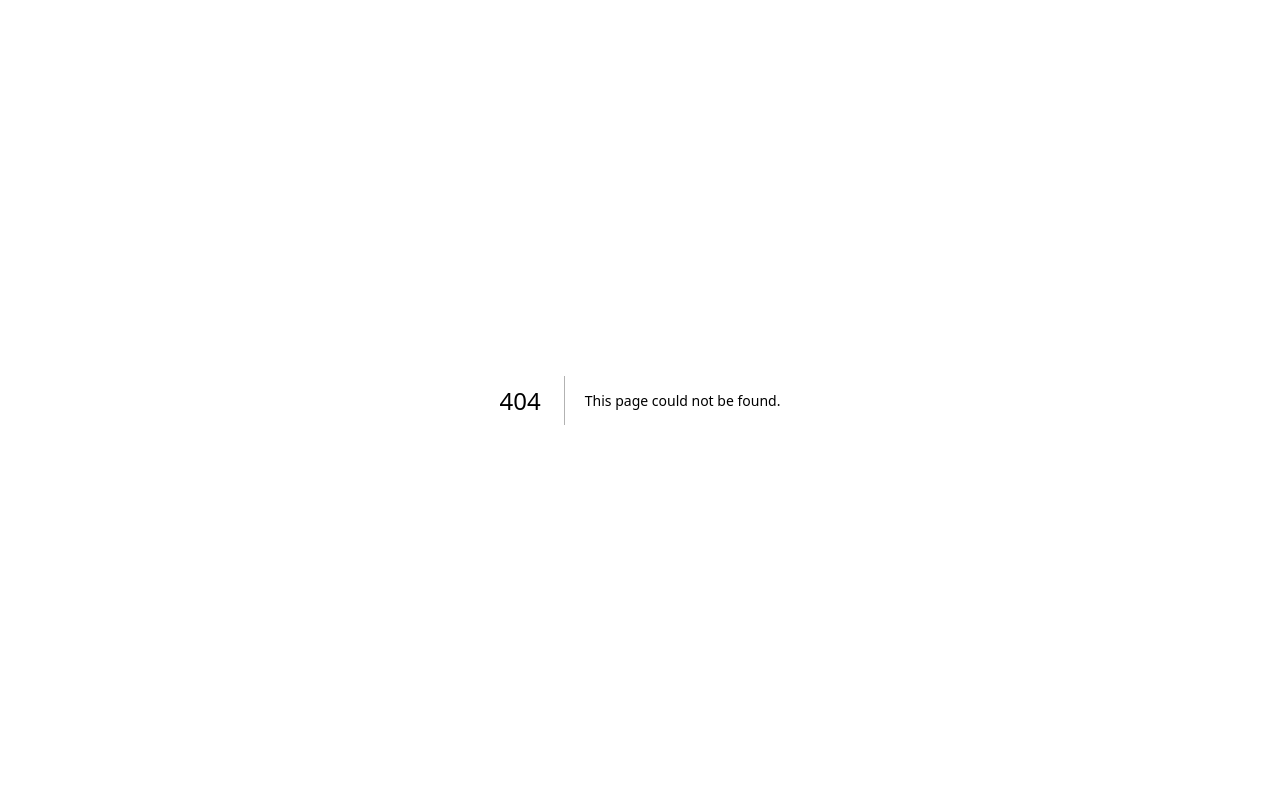
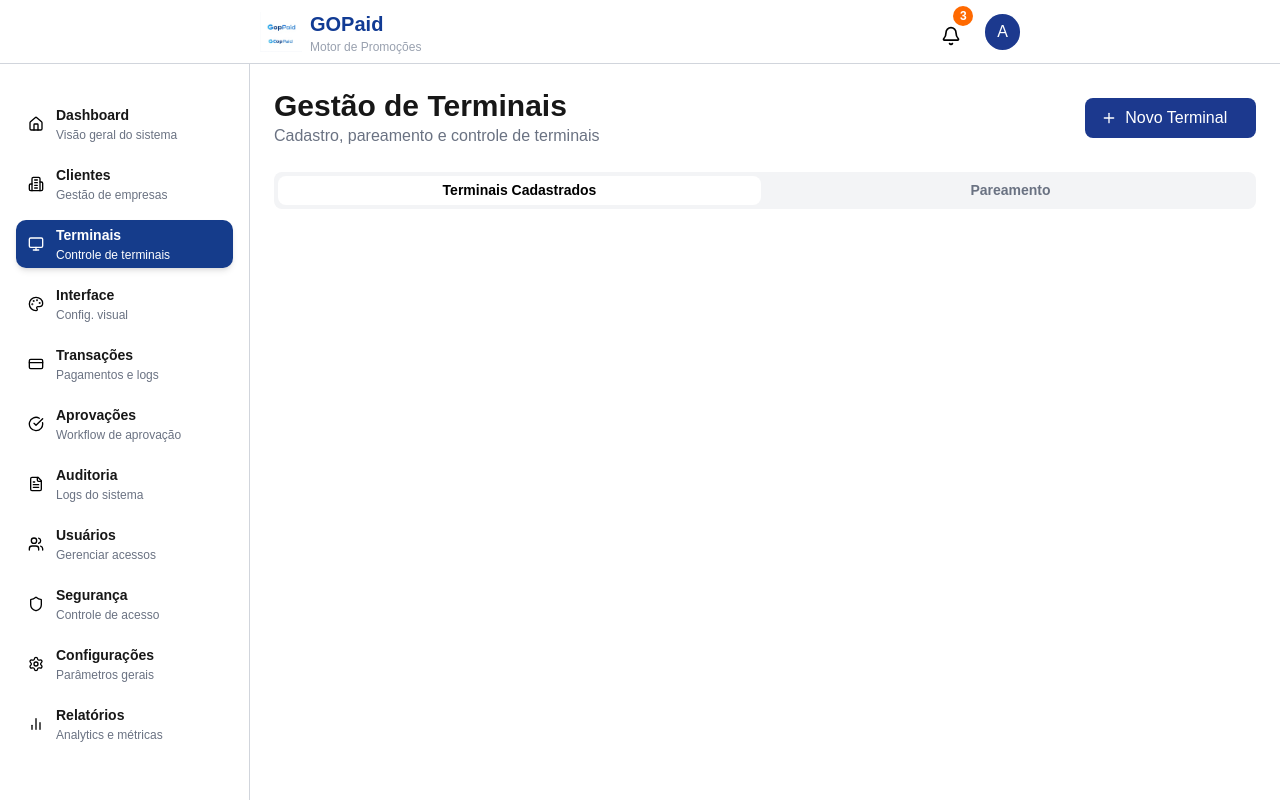
Before and after one commit to JohannPDaniel/Meu-projeto, a Next.js app: page /terminais/cadastrados in a window 1280 px wide. Before the commit this address had no page. Built offline with nearby package versions, Linux system fonts and the light colour scheme.

Commit message:
dando inicio a pagina de terminais

```diff
--- /dev/null
+++ b/src/app/terminais/cadastrados/page.tsx
@@ -0,0 +1,7 @@
+export default function terminaisCadastrados() {
+  return (
+    <>
+      <h1></h1>
+    </>
+  );
+}
--- /dev/null
+++ b/src/app/terminais/layout.tsx
@@ -0,0 +1,58 @@
+'use client';
+
+import Link from 'next/link';
+import { usePathname } from 'next/navigation';
+import { AppLayout } from '../../components/appLayout';
+import { Plus } from 'lucide-react';
+
+export default function Clientes({ children }: { children: React.ReactNode }) {
+	const pathname = usePathname();
+
+	return (
+		<AppLayout>
+			{/* Cabeçalho fixo */}
+			<div className='flex xss:flex-col xss:gap-4 md:flex-row md:gap-0 items-center justify-between'>
+				<div className='w-full'>
+					<h1 className='text-3xl xss:text-center md:text-start font-bold'>
+						Gestão de Terminais
+					</h1>
+					<p className='text-md xss:text-center md:text-start text-gray-500'>
+						Cadastro, pareamento e controle de terminais
+					</p>
+				</div>
+				<Link
+					href='/terminais/cadastrados'
+					className='inline-flex items-center gap-2 bg-blue-900 text-white md:w-50 px-4 py-2 rounded-lg'>
+					<Plus size={16} /> Novo Terminal
+				</Link>
+			</div>
+
+			{/* Abas/botões fixos */}
+			<div className='w-full bg-gray-100 flex justify-center py-1 rounded-lg'>
+				<Link
+					href='/terminais/cadastrados'
+					className={`w-full mx-1 py-1 rounded-lg font-bold text-[14px] text-center transition-colors
+            ${
+							pathname.includes('/cadastrados')
+								? 'bg-white text-black'
+								: 'text-gray-500 bg-transparent'
+						}`}>
+					Terminais Cadastrados
+				</Link>
+				<Link
+					href='/terminais/pareamento'
+					className={`w-full mx-1 py-1 rounded-lg font-bold text-[14px] text-center transition-colors
+            ${
+							pathname.includes('/pareamento')
+								? 'bg-white text-black'
+								: 'text-gray-500 bg-transparent'
+						}`}>
+					Pareamento
+				</Link>
+			</div>
+
+			{/* Só o miolo troca */}
+			<div>{children}</div>
+		</AppLayout>
+	);
+}
--- a/src/app/terminais/page.tsx
+++ b/src/app/terminais/page.tsx
@@ -1,7 +1,5 @@
-import { AppLayout } from "../../components/appLayout";
+import { redirect } from 'next/navigation';
 
 export default function Terminais() {
-	return (
-		<AppLayout>Terminais</AppLayout>
-	);
+	redirect('/terminais/cadastrados');
 }
--- /dev/null
+++ b/src/app/terminais/pareamento/page.tsx
@@ -0,0 +1,7 @@
+export default function Pareamento() {
+  return (
+    <>
+      <h1></h1>
+    </>
+  );
+}
--- a/src/components/NavBar.tsx
+++ b/src/components/NavBar.tsx
@@ -39,7 +39,7 @@ export const NavBar = () => {
 			icon: Monitor,
 			title: 'Terminais',
 			paragraphy: 'Controle de terminais',
-			href: '/terminais',
+			href: '/terminais/cadastrados',
 		},
 		{
 			icon: Palette,
```
